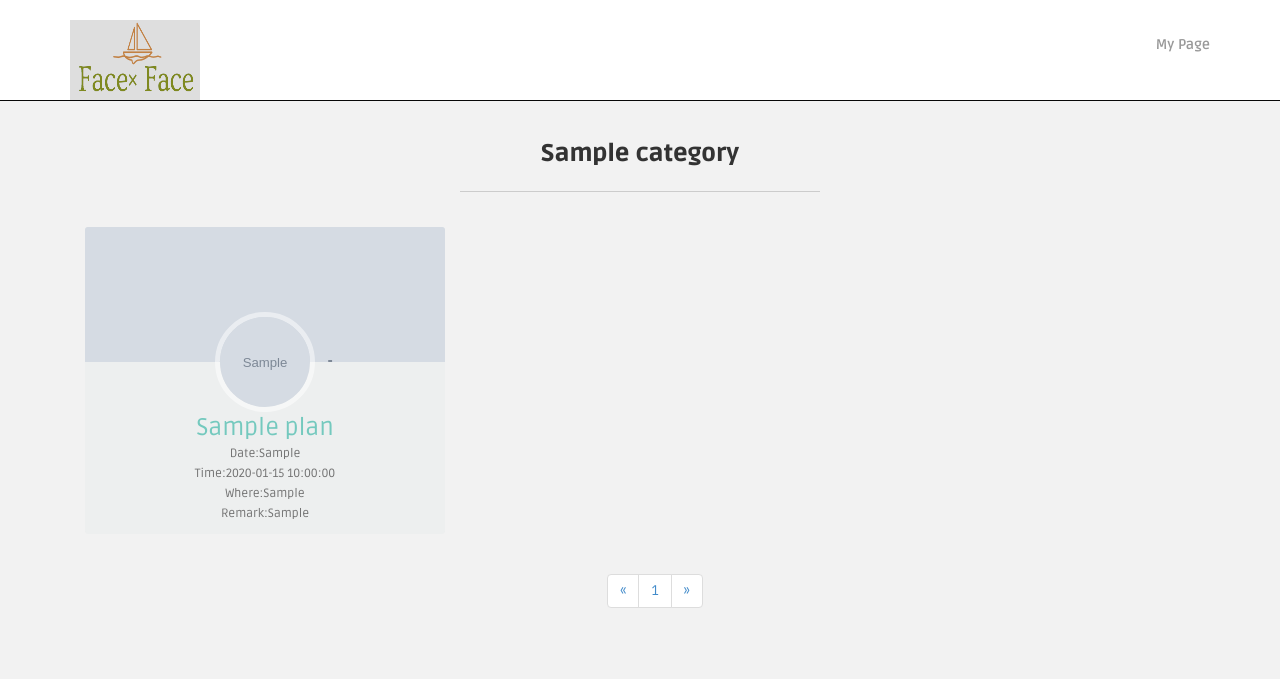
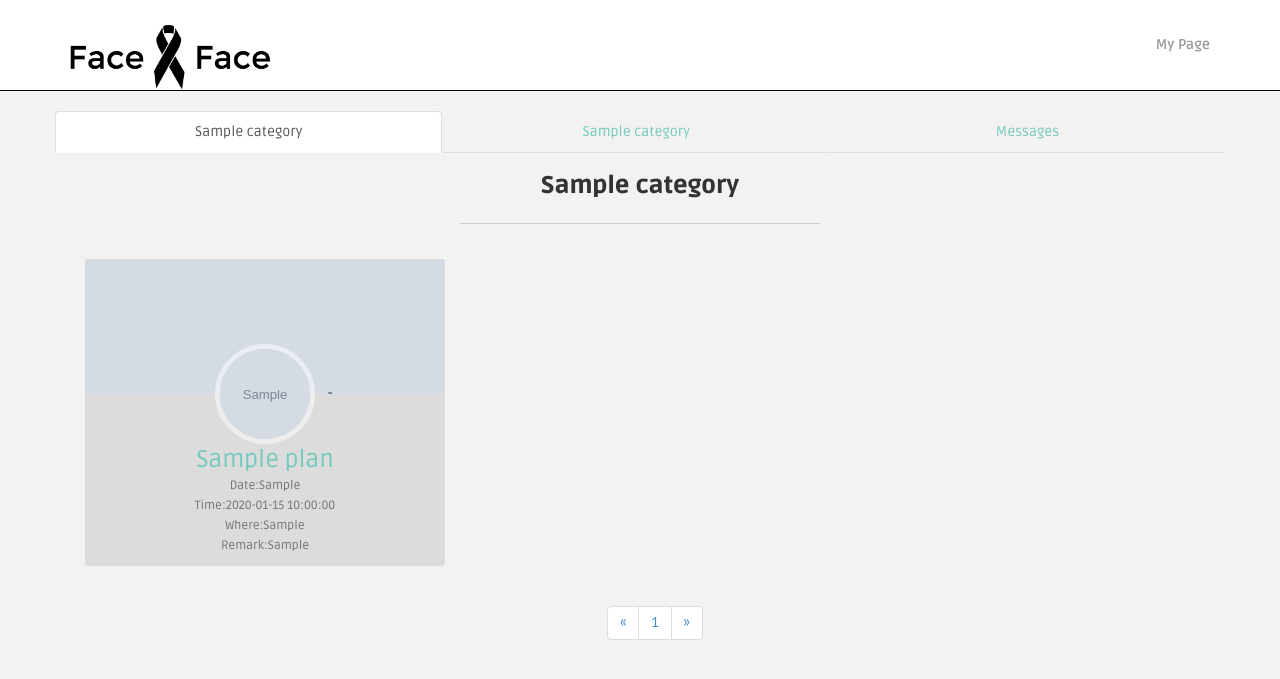
Before and after one commit to RyoTsukasa2015/Face_Face_Project, a PHP site: page /schedule.php?cat_id=1 in a window 1280 px wide. Shown: the top 679 px of the page. Run offline with PHP 8.4, Linux system fonts and the light colour scheme; tables that the repository leaves empty or names only in its code hold one stand-in row (values such as "Sample post"); grey boxes marked "Sample" are stand-in pictures; some libraries are stand-ins or nearby versions.

Commit message:
ロゴ変更

```diff
--- a/assets/css/card2.css
+++ b/assets/css/card2.css
@@ -188,7 +188,7 @@
     padding-top: 0;
     overflow: hidden;
     text-align: center;
-    background-color: rgba(214, 224, 226, 0.2);
+    background-color: #dcdcdc;
 }
 
 .card.hovercard .cardheader {
--- a/face_to_face.php
+++ b/face_to_face.php
@@ -76,7 +76,7 @@
             <span class="sr-only">Toggle navigation</span>
             <i class="fa fa-bars fa-lg"></i>
           </button>
-          <div class="logo" href="index.top画面" ><img src="assets/img/logo.png" height=80px width=130px><i class="fas fas-logo"></i></div>
+          <div class="logo" href="index.top画面" ><img src="assets/img/logo.png" style="height:70px;"><i class="fas fas-logo"></i></div>
         </div>
 
         <div class="navbar-collapse collapse">
--- a/login.php
+++ b/login.php
@@ -33,7 +33,7 @@
             <span class="sr-only">Toggle navigation</span>
             <i class="fa fa-bars fa-lg"></i>
           </button>
-          <a href="face_to_face.php"><img src="assets/img/logo.png" height=80px width=130px><i class="fas fas-logo"></i></a>
+          <a href="face_to_face.php"><img src="assets/img/logo.png" style="height:70px;"><i class="fas fas-logo"></i></a>
         </div>
       </div>
     </div>
--- a/mypage.php
+++ b/mypage.php
@@ -176,7 +176,7 @@ if (!empty($_POST)){
         <i class="fa fa-bars fa-lg"></i>
       </button>
       <div class="logo">
-        <li><a href="face_to_face.php"><img src="assets/img/logo.png" height=80px width=130px><i class="fas fas-logo"></i><a>
+        <a href="face_to_face.php"><img src="assets/img/logo.png" style="height:70px;"><i class="fas fas-logo"></i><a>
       </div>
     </div>
 
--- a/new_registration_screen.php
+++ b/new_registration_screen.php
@@ -80,7 +80,7 @@
         <span class="sr-only">Toggle navigation</span>
         <i class="fa fa-bars fa-lg"></i>
       </button>
-      <div class="logo" href="index.top画面" ><img src="assets/img/logo.png" height=80px width=130px><i class="fas fas-logo"></i></div>
+      <div class="logo" href="index.top画面" ><img src="assets/img/logo.png" style="height:70px;"><i class="fas fas-logo"></i></div>
     </div>
 
     <div class="navbar-collapse collapse">
--- a/profile.php
+++ b/profile.php
@@ -82,7 +82,7 @@
         <span class="sr-only">Toggle navigation</span>
         <i class="fa fa-bars fa-lg"></i>
       </button>
-      <div class="logo" href="face_to_face.php" ><img src="assets/img/logo.png" height=80px width=130px><i class="fas fas-logo"></i></div>
+      <div class="logo" href="face_to_face.php" ><img src="assets/img/logo.png" style="height:70px;"><i class="fas fas-logo"></i></div>
     </div>
 
     <div class="navbar-collapse collapse">
--- a/schedule.php
+++ b/schedule.php
@@ -41,7 +41,7 @@
 	$category = mysqli_fetch_assoc($categories);
 
 	//投稿を取得する
-	$sql = sprintf('SELECT pl.*, u.upicture FROM plans pl LEFT JOIN users u ON u.id=pl.user_id WHERE pl.category_id=%d AND pl.status<>2 ORDER BY pl.created DESC LIMIT %d, %d',
+	$sql = sprintf('SELECT pl.*, u.nickname, u.upicture FROM plans pl LEFT JOIN users u ON u.id=pl.user_id WHERE pl.category_id=%d AND pl.status<>2 ORDER BY pl.created DESC LIMIT %d, %d',
 					 $category_id, $start, $limit_qty);
 	$plans = mysqli_query($db, $sql) or die(mysqli_error($db));
 
@@ -86,7 +86,7 @@ $user_id = 1;
 		        <i class="fa fa-bars fa-lg"></i>
 	      	</button>
 		    <div class="logo">
-		    	<a href="face_to_face.php"><img src="assets/img/logo.png" height=80px width=130px><i class="fas fas-logo"></i></a>
+		    	<a href="face_to_face.php"><img src="assets/img/logo.png" style="height:70px;"><i class="fas fas-logo"></i></a>
 		    </div>
 	   	</div>
 
@@ -100,6 +100,11 @@ $user_id = 1;
 
 	<div class="container">
 		<div class="row mt centered">
+			<ul class="nav nav-tabs nav-justified">
+				  <li role="presentation" class="active"><a href="#"><?php echo $category['name']; ?></a></li>
+				  <li role="presentation" class=""><a href="#"><?php echo $category['name']; ?></a></li>
+				  <li role="presentation" class=""><a href="#">Messages</a></li>
+				</ul>
 			<div class="col-lg-4 col-lg-offset-4">
 				<h3><?php echo $category['name']; ?>
 				<hr>
@@ -118,7 +123,7 @@ $user_id = 1;
 
 	                </div>
 	                <div class="avatar">
-	                    <a href="mypage.php?user=<?php echo $plan['user_id'] ?>"><img alt="" src="assets/img/user_img/<?php echo $plan['upicture']; ?> "></a>
+	                    <a href="mypage.php?user=<?php echo $plan['user_id'] ?>"><img src="assets/img/user_img/<?php echo $plan['upicture']; ?> " alt="<?php echo $plan['nickname']; ?>" ></a>
 	                </div>
 	                <div class="info">
 	                    <div class="title">
```
Also changed, not shown: chat.php (+23 -13 lines), assets/img/logo.png.
